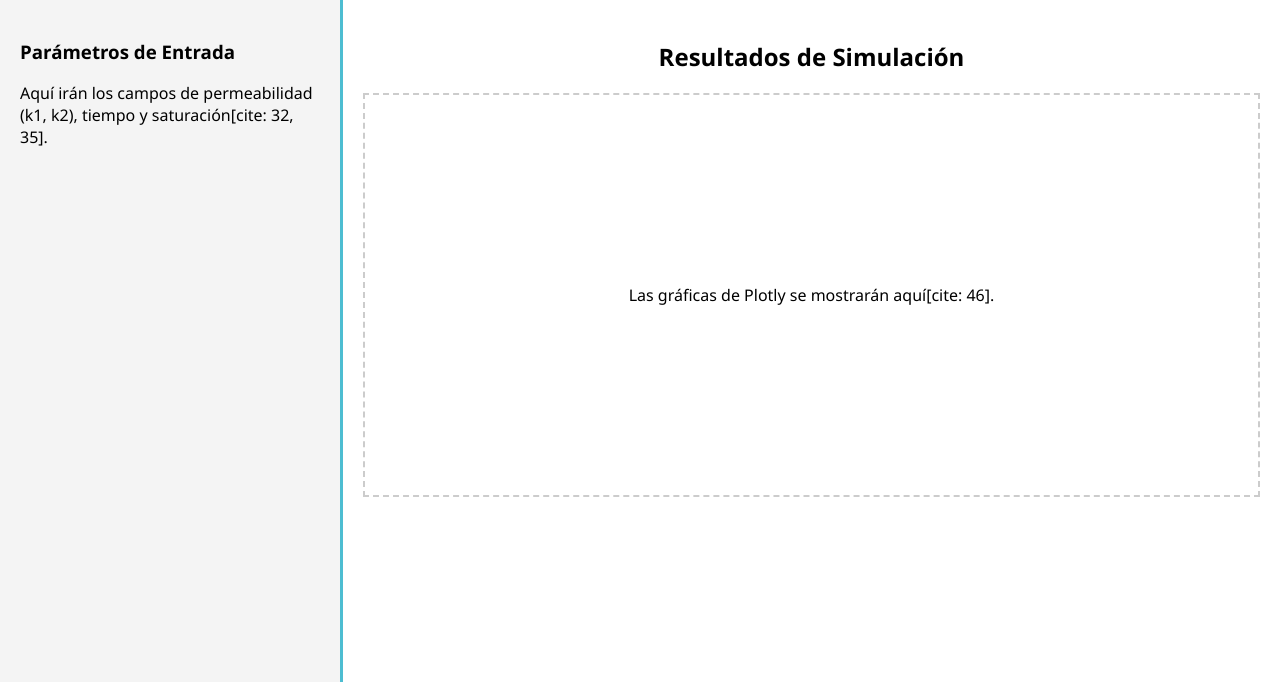
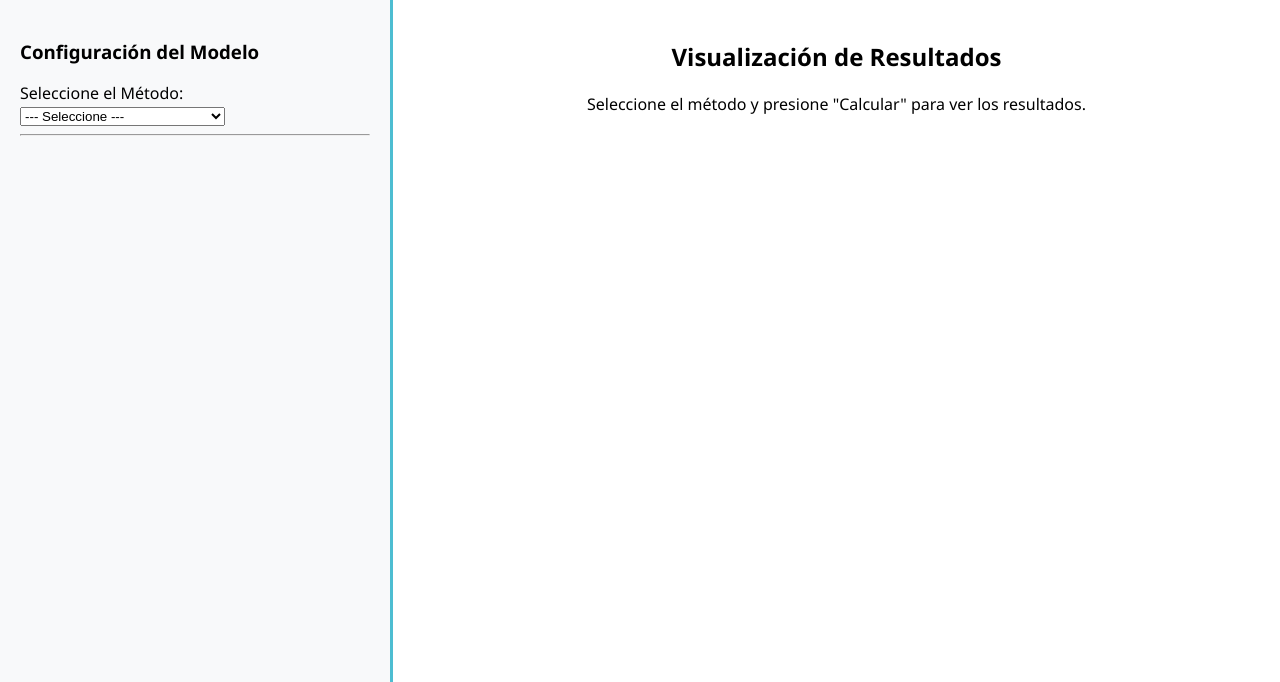
Before and after one commit to KlingerMichSena/Tesis_math_app, a Django app: page / in a window 1280 px wide. Shown: the part 118-800 px from the top of the page. Run offline with Django 5.2, Linux system fonts and the light colour scheme.

Commit message:
se crea el formulario
se crea formulario para los datos de entrada de acuerdo con el tipo de metodo y se modifica el index

```diff
--- a/tesis_math_app/web/forms.py
+++ b/tesis_math_app/web/forms.py
@@ -0,0 +1,21 @@
+from django import forms
+
+class SimuladorForm(forms.Form):
+    METODOS = [
+        ('CN', 'Crank-Nicolson'),
+        ('DF', 'Diferencias Finitas (Próximamente)'),
+    ]
+
+    metodo = forms.ChoiceField(
+        choices=METODOS,
+        label="Método de Cálculo",
+        widget=forms.Select(attrs={'class': 'form-select', 'onchange': 'this.form.submit()'})
+    )
+
+    # Campos de entrada
+    k1 = forms.FloatField(label='Permeabilidad Capa 1 (k1)', initial=2e-11)
+    k2 = forms.FloatField(label='Permeabilidad Capa 2 (k2)', initial=10e-12)
+    t_max = forms.IntegerField(label='Tiempo Máximo (s)', initial=5000)
+    dt = forms.FloatField(label='Paso de tiempo (dt)', initial=1.0)
+    sw_inj = forms.FloatField(label='Saturación Inyección', initial=0.372)
+    sw_ini = forms.FloatField(label='Saturación Inicial', initial=0.72)
--- a/tesis_math_app/web/templates/web/index.html
+++ b/tesis_math_app/web/templates/web/index.html
@@ -20,17 +20,61 @@
     <header>
         <h1>Simulador de Fluidos en Medios Porosos</h1>
     </header>
-    <div class="container">
-        <div class="sidebar">
-            <h3>Parámetros de Entrada</h3>
-            <p>Aquí irán los campos de permeabilidad (k1, k2), tiempo y saturación[cite: 32, 35].</p>
+
+    <div class="container" style="display: flex;">
+
+        <div class="sidebar" style="width: 350px; background-color: #f8f9fa; padding: 20px; border-right: 3px solid #4DBDD1;">
+            <h3>Configuración del Modelo</h3>
+
+            <form method="post" id="form-metodo">
+                {% csrf_token %}
+
+                <div class="form-group">
+                    <label for="id_metodo">Seleccione el Método:</label>
+                    <select name="metodo" id="id_metodo" onchange="this.form.submit()" class="form-control">
+                        <option value="">--- Seleccione ---</option>
+                        <option value="CN" {% if form.cleaned_data.metodo == 'CN' %}selected{% endif %}>Crank-Nicolson</option>
+                        <option value="DF">Diferencias Finitas (Pendiente)</option>
+                    </select>
+                </div>
+
+                <hr>
+
+                {% if form.cleaned_data.metodo == 'CN' %}
+                    <div id="campos-crank">
+                        <h4>Parámetros de Entrada</h4>
+                        <div class="campos-grid">
+                            {{ form.k1.label_tag }} {{ form.k1 }}
+                            {{ form.k2.label_tag }} {{ form.k2 }}
+                            {{ form.t_max.label_tag }} {{ form.t_max }}
+                            {{ form.dt.label_tag }} {{ form.dt }}
+                            {{ form.sw_inj.label_tag }} {{ form.sw_inj }}
+                            {{ form.sw_ini.label_tag }} {{ form.sw_ini }}
+                        </div>
+
+                        <button type="submit" name="ejecutar" class="btn-simular" style="background-color: #4DD161; color: white; width: 100%; margin-top: 20px; padding: 10px; border: none; border-radius: 5px; cursor: pointer;">
+                            Calcular Resultados
+                        </button>
+                    </div>
+                {% endif %}
+            </form>
+
+            {% if mensaje %}
+                <p style="color: #d9534f; margin-top: 15px;">{{ mensaje }}</p>
+            {% endif %}
         </div>
-        <div class="main-content">
-            <h2>Resultados de Simulación</h2>
-            <div id="grafica-area" style="border: 2px dashed #ccc; height: 400px; display: flex; align-items: center; justify-content: center;">
-                Las gráficas de Plotly se mostrarán aquí[cite: 46].
+
+        <div class="main-content" style="flex: 1; padding: 20px;">
+            <h2>Visualización de Resultados</h2>
+            <div id="grafica-container">
+                {% if resultados %}
+                    <p>Datos listos para graficar...</p>
+                    {% else %}
+                    <p>Seleccione el método y presione "Calcular" para ver los resultados.</p>
+                {% endif %}
             </div>
         </div>
+
     </div>
 </body>
 </html>
--- a/tesis_math_app/web/views.py
+++ b/tesis_math_app/web/views.py
@@ -1,5 +1,33 @@
 from django.shortcuts import render
+from .forms import SimuladorForm
+from core.simulador import ejecutar_simulacion
 
 # Create your views here.
 def index(request):
-    return render(request, 'web/index.html')
+    # Inicializamos el formulario con los datos que vengan por POST o vacíos
+    form = SimuladorForm(request.POST or None)
+    resultados = None
+    mensaje = None
+
+    if request.method == 'POST' and form.is_valid():
+        metodo_elegido = form.cleaned_data['metodo']
+
+        if metodo_elegido == 'CN':
+            # Ejecutamos Crank-Nicolson (Punto 1)
+            params = {
+                'k1': form.cleaned_data['k1'],
+                'k2': form.cleaned_data['k2'],
+                'Tmax': form.cleaned_data['t_max'],
+                'dt': form.cleaned_data['dt'],
+                'Sw_inj': form.cleaned_data['sw_inj'],
+                'Sw_ini': form.cleaned_data['sw_ini'],
+            }
+            resultados = ejecutar_simulacion(params)
+        else:
+            mensaje = "El método de Diferencias Finitas está en desarrollo."
+
+    return render(request, 'web/index.html', {
+        'form': form,
+        'resultados': resultados,
+        'mensaje': mensaje
+    })
```
